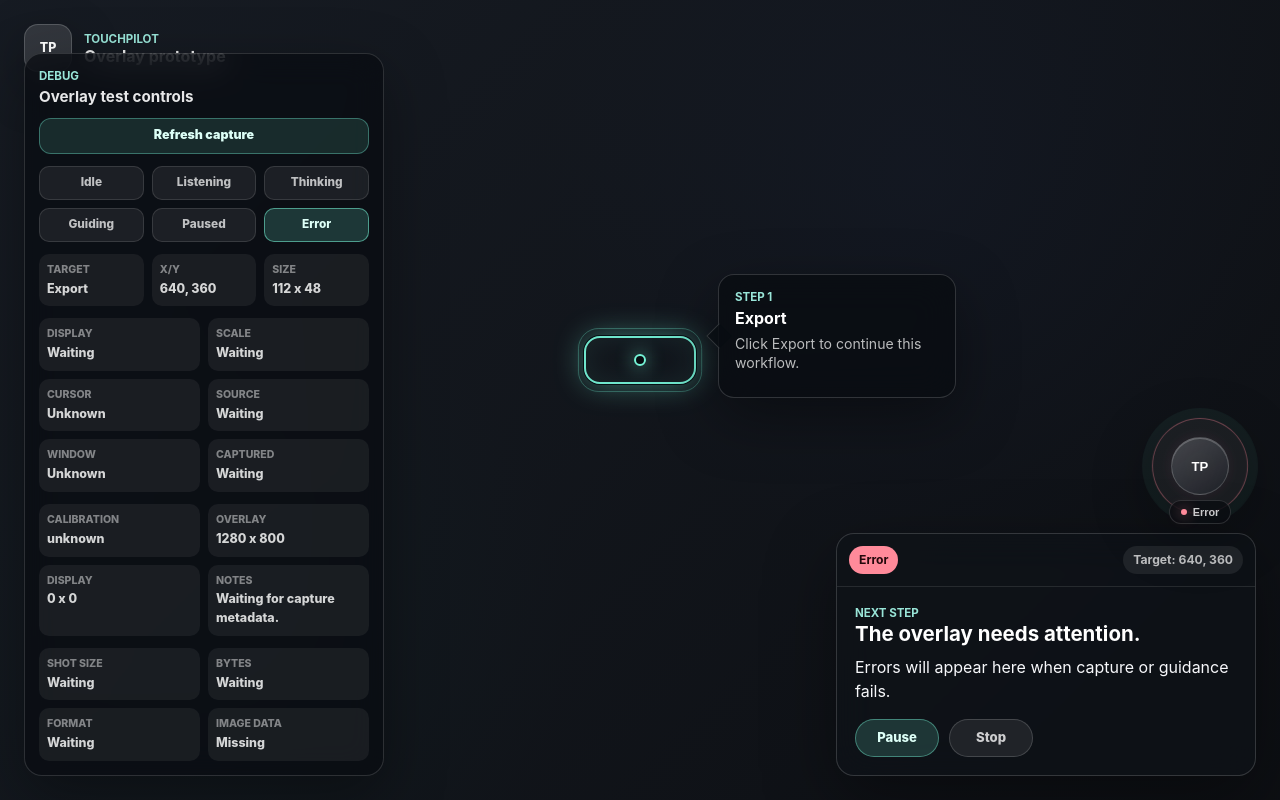
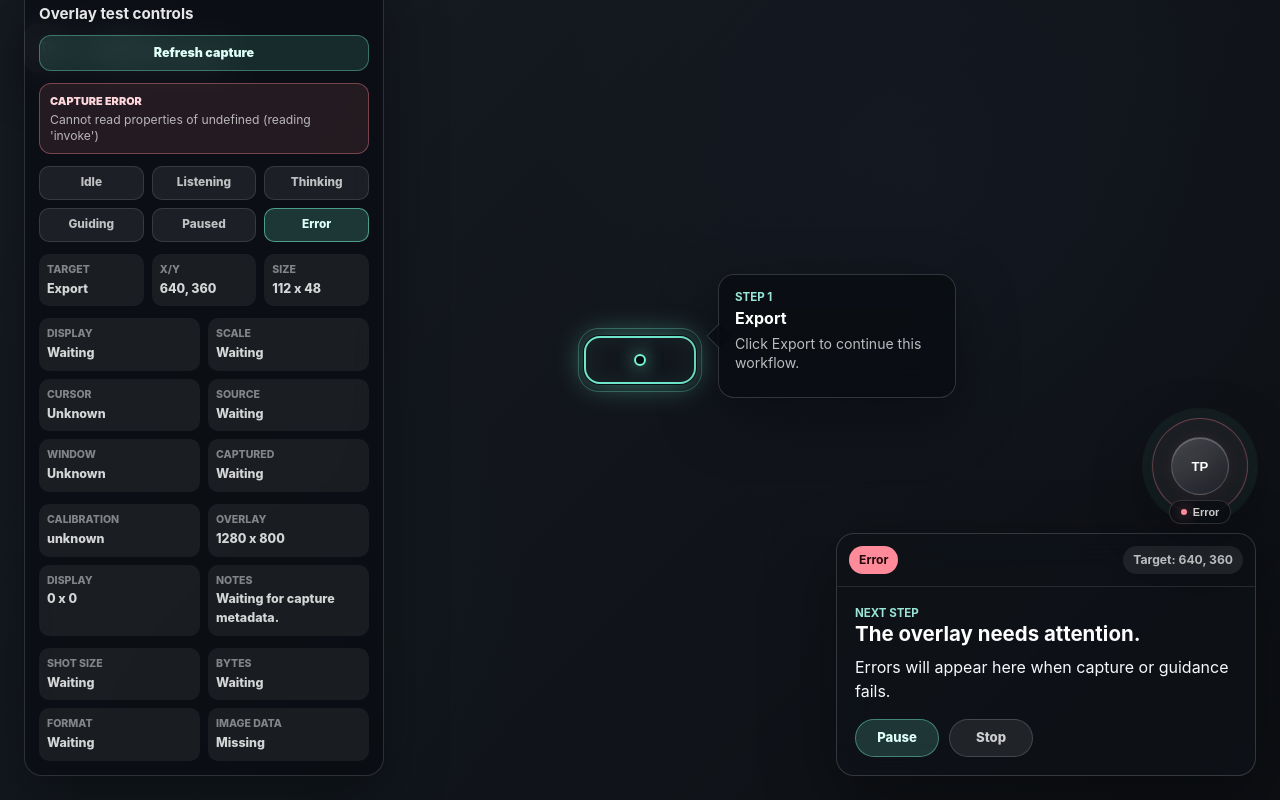
Before and after one commit to GargiGupta-io/toki, a React (Vite) app in the folder touchpilot/apps/desktop/: page / in a window 1280 px wide. Built offline with nearby package versions, Linux system fonts and the light colour scheme.

Commit message:
capture status errors

```diff
--- a/touchpilot/apps/desktop/src/App.css
+++ b/touchpilot/apps/desktop/src/App.css
@@ -328,6 +328,39 @@ h1 {
   outline-offset: 2px;
 }
 
+.capture-status {
+  min-height: 54px;
+  margin-bottom: 12px;
+  border: 1px solid rgba(117, 244, 215, 0.24);
+  border-radius: 12px;
+  padding: 9px 10px;
+  background: rgba(117, 244, 215, 0.08);
+}
+
+.capture-status[data-status="error"] {
+  border-color: rgba(255, 138, 154, 0.38);
+  background: rgba(255, 138, 154, 0.1);
+}
+
+.capture-status span {
+  display: block;
+  color: #ddfff7;
+  font-size: 0.68rem;
+  font-weight: 900;
+  text-transform: uppercase;
+}
+
+.capture-status[data-status="error"] span {
+  color: #ffd6dc;
+}
+
+.capture-status p {
+  margin: 3px 0 0;
+  color: rgba(255, 255, 255, 0.68);
+  font-size: 0.76rem;
+  line-height: 1.3;
+}
+
 .debug-grid {
   display: grid;
   grid-template-columns: repeat(3, minmax(0, 1fr));
--- a/touchpilot/apps/desktop/src/App.tsx
+++ b/touchpilot/apps/desktop/src/App.tsx
@@ -135,6 +135,7 @@ function DebugPanel({
   captureMetadata,
   screenshotCapture,
   calibration,
+  captureError,
   isRefreshingCapture,
   onStateChange,
   onRefreshCapture,
@@ -144,6 +145,7 @@ function DebugPanel({
   captureMetadata: CaptureMetadata | null;
   screenshotCapture: ScreenshotCapture | null;
   calibration: CoordinateCalibration;
+  captureError: string | null;
   isRefreshingCapture: boolean;
   onStateChange: (state: OverlayState) => void;
   onRefreshCapture: () => void;
@@ -163,6 +165,11 @@ function DebugPanel({
       >
         {isRefreshingCapture ? "Refreshing capture" : "Refresh capture"}
       </button>
+
+      <div className="capture-status" data-status={captureError ? "error" : "ok"}>
+        <span>{captureError ? "Capture error" : "Capture ready"}</span>
+        <p>{captureError ?? "Latest capture request completed without errors."}</p>
+      </div>
 
       <div className="debug-grid" role="group" aria-label="Set overlay state">
         {overlayStates.map((state) => (
@@ -330,6 +337,7 @@ function App() {
   const [overlayState, setOverlayState] = useState<OverlayState>("guiding");
   const [captureMetadata, setCaptureMetadata] = useState<CaptureMetadata | null>(null);
   const [screenshotCapture, setScreenshotCapture] = useState<ScreenshotCapture | null>(null);
+  const [captureError, setCaptureError] = useState<string | null>(null);
   const [isRefreshingCapture, setIsRefreshingCapture] = useState(false);
   const meta = stateMeta[overlayState];
   const isPaused = overlayState === "paused";
@@ -337,6 +345,7 @@ function App() {
 
   async function refreshCaptureMetadata() {
     setIsRefreshingCapture(true);
+    setCaptureError(null);
 
     try {
       const [metadata, screenshot] = await Promise.all([
@@ -346,7 +355,9 @@ function App() {
 
       setCaptureMetadata(metadata);
       setScreenshotCapture(screenshot);
-    } catch {
+    } catch (error) {
+      const message = error instanceof Error ? error.message : String(error);
+      setCaptureError(message);
       setOverlayState("error");
     } finally {
       setIsRefreshingCapture(false);
@@ -427,6 +438,7 @@ function App() {
         captureMetadata={captureMetadata}
         screenshotCapture={screenshotCapture}
         calibration={calibration}
+        captureError={captureError}
         isRefreshingCapture={isRefreshingCapture}
         onStateChange={setOverlayState}
         onRefreshCapture={refreshCaptureMetadata}
```
